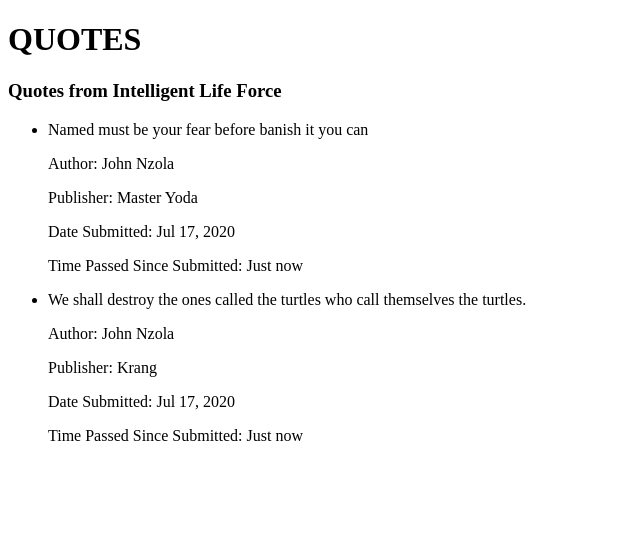
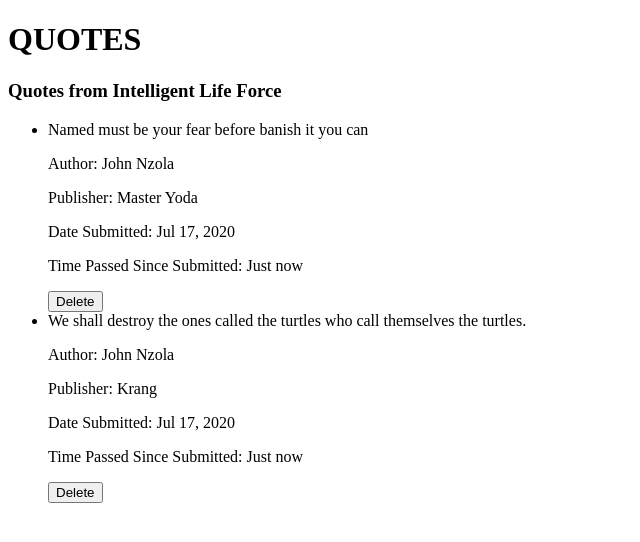
Before and after one commit to BarsilNzola/quotes-angular, an Angular app: page / in a window 1280 px wide. Shown: the top 542 px of the page, without its empty margins (0-640 px from the left). Built offline with nearby package versions, Linux system fonts and the light colour scheme.

Commit message:
added a delete button to delete quotes

```diff
--- a/src/app/quote-detail/quote-detail.component.html
+++ b/src/app/quote-detail/quote-detail.component.html
@@ -4,5 +4,6 @@
       <p>Publisher: {{quote.publisher}}</p>
       <p>Date Submitted: {{quote.submitDate|date}}</p>
       <p>Time Passed Since Submitted: <span>{{quote.submitDate | timeAgo}}</span></p>
+      <button (click) ='deleteQuote(true)'>Delete</button>
     </div>
 </div>
--- a/src/app/quote-detail/quote-detail.component.ts
+++ b/src/app/quote-detail/quote-detail.component.ts
@@ -1,4 +1,4 @@
-import { Component, OnInit, Input } from '@angular/core';
+import { Component, OnInit, Input, Output, EventEmitter } from '@angular/core';
 import { Quote } from '../quote';
 
 @Component({
@@ -9,6 +9,11 @@
 export class QuoteDetailComponent implements OnInit {
 
   @Input() quote: Quote;
+  @Output() quoteDelete = new EventEmitter<boolean>();
+
+  deleteQuote(complete:boolean){
+    this.quoteDelete.emit(complete);
+  }
 
   constructor() { }
 
--- a/src/app/quote/quote.component.html
+++ b/src/app/quote/quote.component.html
@@ -9,7 +9,7 @@
         <ul>
           <li *ngFor='let quote of quotes'>
             {{quote.quote}}
-            <app-quote-detail [quote]='quote'></app-quote-detail>
+            <app-quote-detail [quote]='quote' (quoteDelete)='deleteQuote($event, i)'></app-quote-detail>
           </li>
         </ul>
       </div>
--- a/src/app/quote/quote.component.ts
+++ b/src/app/quote/quote.component.ts
@@ -13,6 +13,16 @@
     new Quote(2, 'We shall destroy the ones called the turtles who call themselves the turtles.','John Nzola','Krang',new Date(2020,6,17))
   ];
 
+  deleteQuote(quoteDelete, index){
+    if(quoteDelete){
+      let toDelete = confirm('Are you sure you want to delete this quote?')
+
+      if (toDelete){
+        this.quotes.splice(index,1)
+      }
+    }
+  }
+
   constructor() { }
 
   ngOnInit(): void {
```
